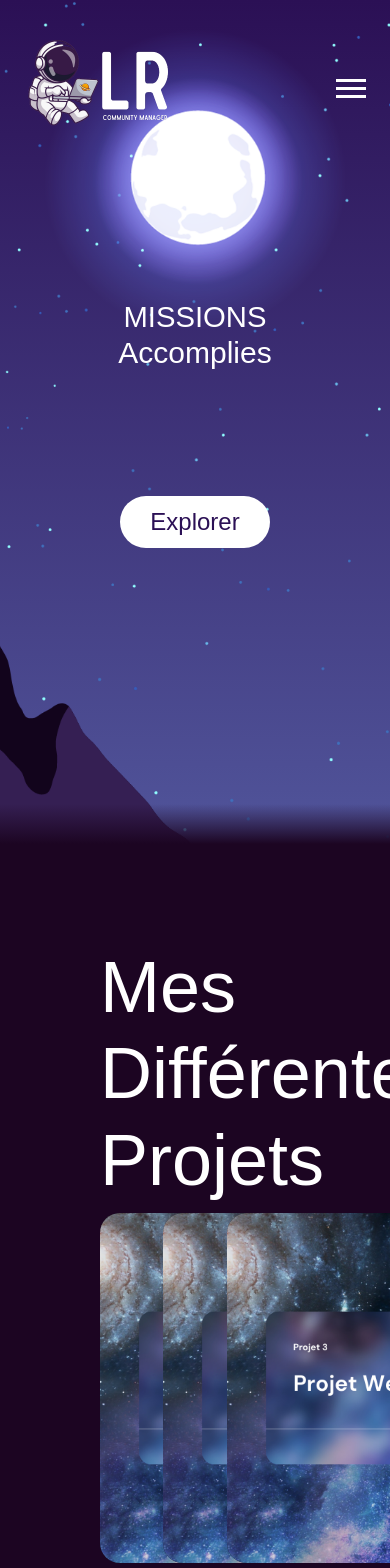
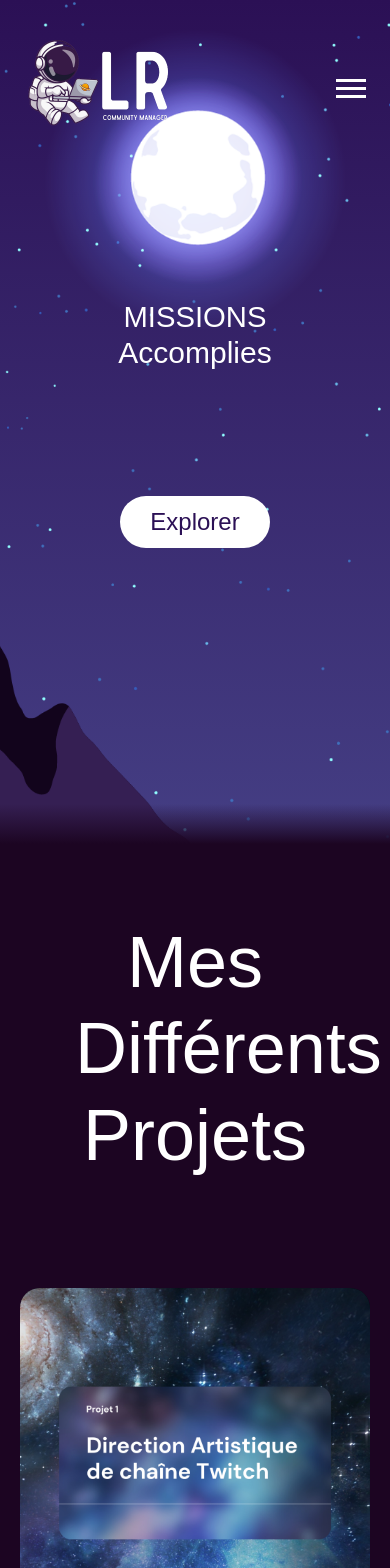
Before and after one commit to CaptainMarty/portfolio-LR, a Vue app: page /projets in a window 390 px wide. Shown: the top 1568 px of the page. Built offline with nearby package versions, Linux system fonts and the light colour scheme; a small style sheet from the web is missing; a web font is replaced by a local one.

Commit message:
responsive project page

```diff
--- a/src/pages/projets.vue
+++ b/src/pages/projets.vue
@@ -13,28 +13,28 @@
 
         <div class="container-fluid">
             <div class="row">
-                <div class="col-12 sec" id="section">
-                    <h2>Mes Différentes Projets</h2>
-                    <div class="bloc-projets d-flex">
-                        <div class="text-center col-4">
+                <div class="col-12 sec text-center" id="section">
+                    <h2>Mes Différents Projets</h2>
+                </div>
+            </div>
+                    <div class="row bloc-projets d-flex">
+                        <div class="text-center col-lg-4 col-12">
                             <div class="image-container">
                                 <img src="../images/projet-1.png" class="image-background" alt="" height="350" width="350">
                             </div>
                         </div>
-                        <div class="text-center col-4">
+                        <div class="text-center col-lg-4 col-12">
                             <div class="image-container">
                                 <img src="../images/projet-2.png" class="image-background" alt="" height="350" width="350">
                             </div>
                         </div>
-                        <div class="text-center col-4">
+                        <div class="text-center col-lg-4 col-12">
                             <div class="image-container">
                                 <img src="../images/projet-3.png" class="image-background" alt="" height="350" width="350">
                             </div>
                         </div>
                     </div>
                 </div>
-            </div>
-        </div>
     </body>
 </template>
 
@@ -127,7 +127,7 @@ h2 span {
 
 .sec {
     position: relative;
-    padding: 100px;
+    padding: 75px;
     background: #1c0522;
 }
 
@@ -136,8 +136,12 @@ h2 span {
     margin-bottom: 10px;
     color: white;
 }
+.bloc-projets{
+    background: #1c0522;
+}
 .bloc-projets img {
     border-radius: 20px;
     background-color: rgba(0, 0, 0, 0.7);
+    margin: 25px 0 25px;
 }
 </style>
```
Also changed, not shown: 4 other files (tests, documents, lock files or other folders).
